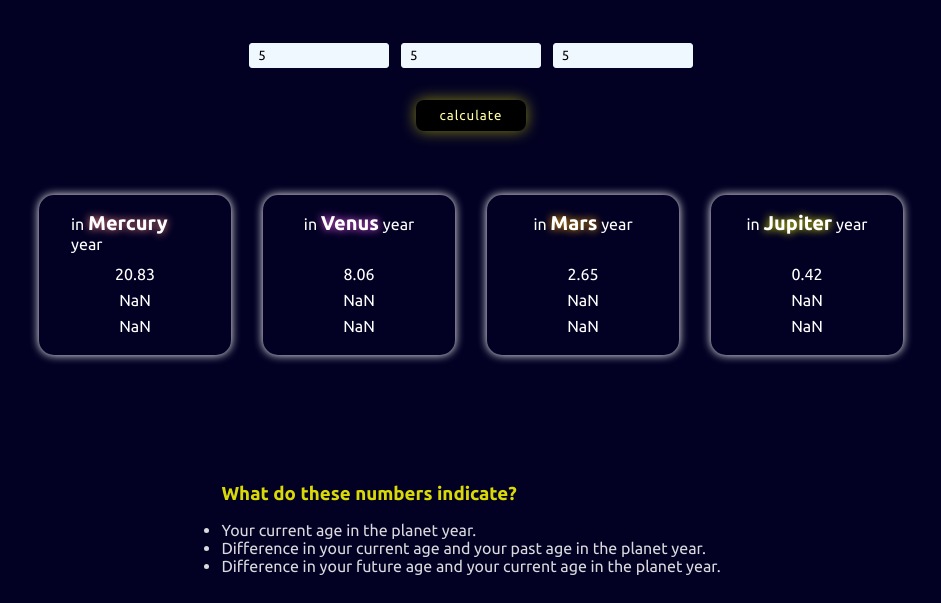
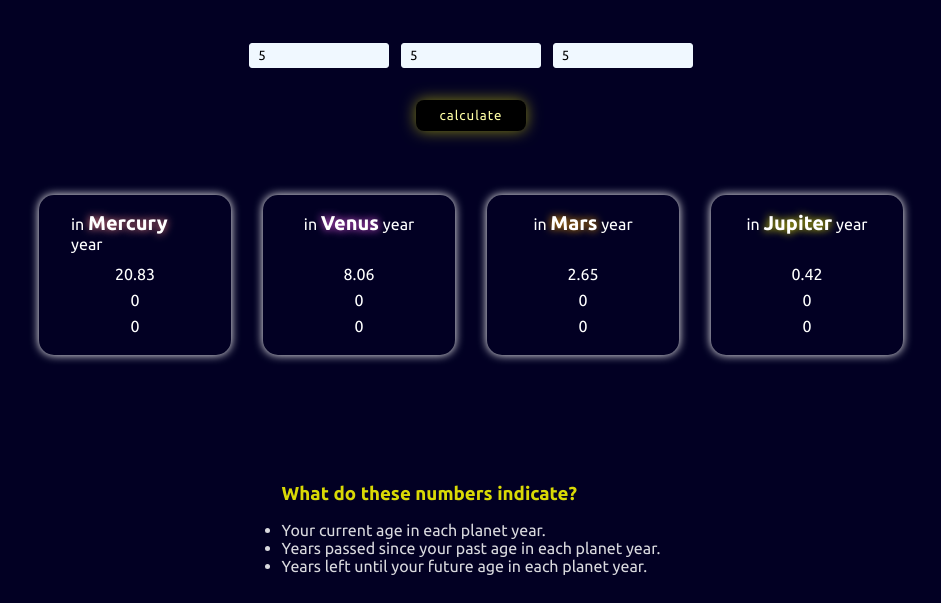
Before and after one commit to hypyeon/epicodus-project5-galactic-age-calculator, a website built with webpack: page src/index.html in a window 1280 px wide. Both pictures are taken after typing "5", "5", "5" into the empty fields and a click on the button "calculate". Shown: the part 197-800 px from the top of the page, without its empty margins (169-1110 px from the left). Built offline with nearby package versions, Linux system fonts and the light colour scheme; a web font is replaced by a local one.

Commit message:
simplifying UI logic

```diff
--- a/src/index.html
+++ b/src/index.html
@@ -54,9 +54,9 @@
   <div class="hidden" id="explanation">
     <h3>What do these numbers indicate?</h3>
     <ul>
-      <li>Your current age in the planet year.</li>
-      <li>Difference in your current age and your past age in the planet year.</li>
-      <li>Difference in your future age and your current age in the planet year.</li>
+      <li>Your current age in each planet year.</li>
+      <li>Years passed since your past age in each planet year.</li>
+      <li>Years left until your future age in each planet year.</li>
     </ul>
   </div>
 </body>
--- a/src/index.js
+++ b/src/index.js
@@ -1,67 +1,63 @@
 import './css/styles.scss';
 import AgeCalculator from './js/calculator';
 
-function ages() {
-    const current = document.getElementById("currentAge").value;
-    const past = document.getElementById("pastAge").value;
-    const future = document.getElementById("futureAge").value;
-    const ageMap = new Map();
-    ageMap.set("current", current);
-    ageMap.set("past", past);
-    ageMap.set("future", future);
-    return ageMap;
+function getAge(id) {
+    return document.getElementById(id).value;
+}
+function updatePlanetInfo(current, since, until, ageCalculator, planet) {
+    current.innerText = ageCalculator.calculate(planet);
+    since.innerText = ageCalculator.yearsSincePast()[planet];
+    until.innerText = ageCalculator.yearsUntilFuture()[planet];
 }
 function formHandler() {
     const form = document.querySelector("form");
 
-    const mercuryNow = document.getElementById("mercury-now");
-    const mercurySince = document.getElementById("mercury-since");
-    const mercuryUntil = document.getElementById("mercury-until");
-
-    const venusNow = document.getElementById("venus-now");
-    const venusSince = document.getElementById("venus-since");
-    const venusUntil = document.getElementById("venus-until");
-
-    const marsNow = document.getElementById("mars-now");
-    const marsSince = document.getElementById("mars-since");
-    const marsUntil = document.getElementById("mars-until");
-
-    const jupiterNow = document.getElementById("jupiter-now");
-    const jupiterSince = document.getElementById("jupiter-since");
-    const jupiterUntil = document.getElementById("jupiter-until");
+    const planetElements = {
+        Mercury: {
+            now: document.getElementById("mercury-now"),
+            since: document.getElementById("mercury-since"),
+            until:document.getElementById("mercury-until")
+        },
+        Venus: {
+            now: document.getElementById("venus-now"),
+            since: document.getElementById("venus-since"),
+            until: document.getElementById("venus-until")
+        },
+        Mars: {
+            now: document.getElementById("mars-now"),
+            since: document.getElementById("mars-since"),
+            until: document.getElementById("mars-until")
+        },
+        Jupiter: {
+            now: document.getElementById("jupiter-now"),
+            since: document.getElementById("jupiter-since"),
+            until: document.getElementById("jupiter-until")
+        }
+    };
 
     const explanation = document.getElementById("explanation");
 
     form.addEventListener("submit", e => {
         e.preventDefault();
-        const ageMap = ages();
-        const currentAge = ageMap.get("current");
-        const pastAge = ageMap.get("past");
-        const futureAge = ageMap.get("future");
-        const newAge = new AgeCalculator(currentAge);
-        const pastAgeMap = newAge.yearsSincePast(pastAge);
-        const futureAgeMap = newAge.yearsUntilFuture(futureAge);
 
-        mercuryNow.innerText = newAge.calculate('Mercury');
-        mercurySince.innerText = pastAgeMap['Mercury'];
-        mercuryUntil.innerText = futureAgeMap['Mercury'];
+        const currentAge = getAge("currentAge");
+        const pastAge = getAge("pastAge");
+        const futureAge = getAge("futureAge");
 
-        venusNow.innerText = newAge.calculate('Venus');
-        venusSince.innerText = pastAgeMap['Venus'];
-        venusUntil.innerText = futureAgeMap['Venus'];
+        const ageCalculator = new AgeCalculator(currentAge, pastAge, futureAge);
 
-        marsNow.innerText = newAge.calculate('Mars');
-        marsSince.innerText = pastAgeMap['Mars'];
-        marsUntil.innerText = futureAgeMap['Mars'];
-
-        jupiterNow.innerText = newAge.calculate('Jupiter');
-        jupiterSince.innerText = pastAgeMap["Jupiter"];
-        jupiterUntil.innerText = futureAgeMap["Jupiter"];
+        for (const planet in planetElements) {
+            updatePlanetInfo(
+                planetElements[planet].now,
+                planetElements[planet].since,
+                planetElements[planet].until,
+                ageCalculator,
+                planet
+            );
+        }
 
         explanation.classList.remove("hidden");
     });
 }
 
-window.onload = () => {
-    formHandler();
-};
+window.onload = formHandler;
```
